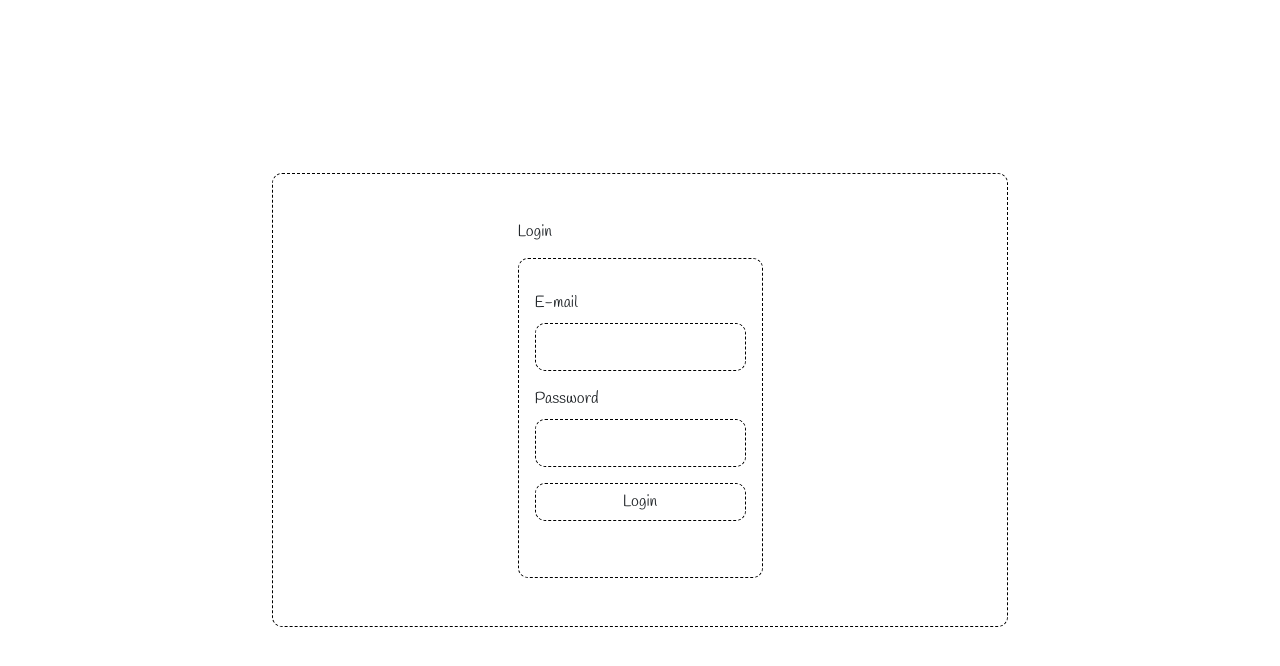
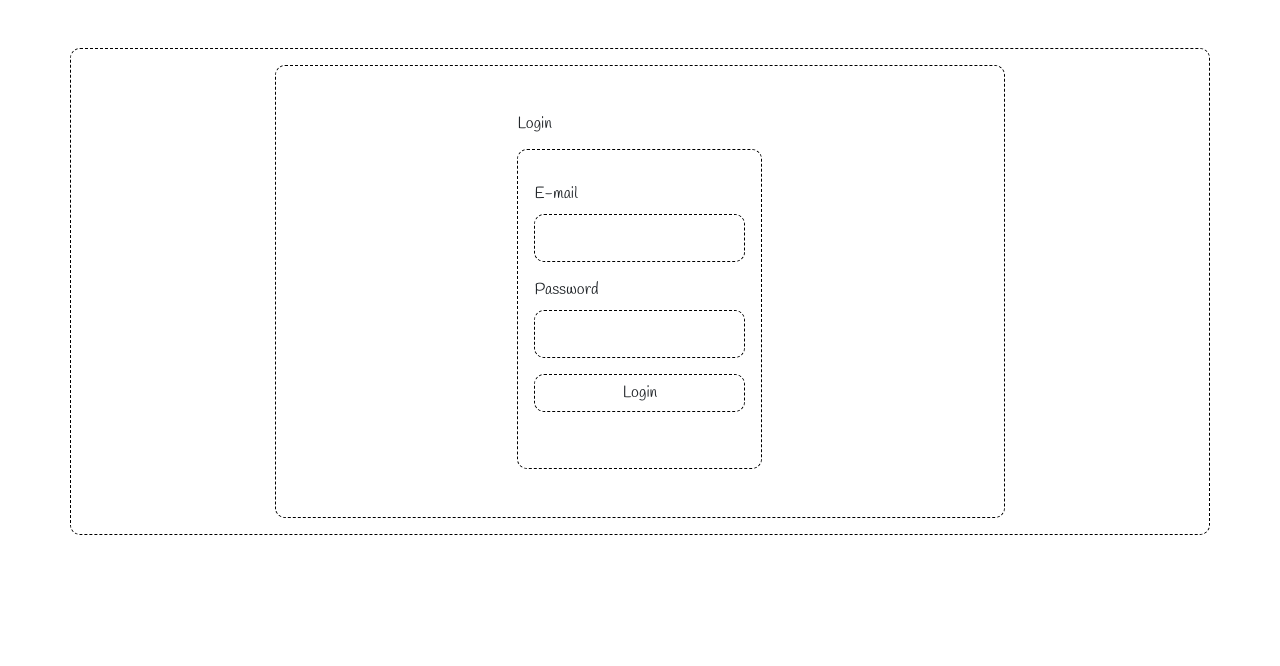
Before and after one commit to hasanablak/react-saglik-turizmi, a React (Create React App) app: page / in a window 1280 px wide. Shown: the top 666 px of the page. Built offline with nearby package versions, Linux system fonts and the light colour scheme.

Commit message:
main layout

```diff
--- a/src/layouts/index.js
+++ b/src/layouts/index.js
@@ -1,7 +1,7 @@
 export default function Layout({ children }) {
 	return (
-		<section className="vh-100">
-			<div className="container py-5 h-100">
+		<section className="vh-75">
+			<div className="container h-100 mt-5 p-3 dashed" >
 				{children}
 			</div>
 		</section>
```
